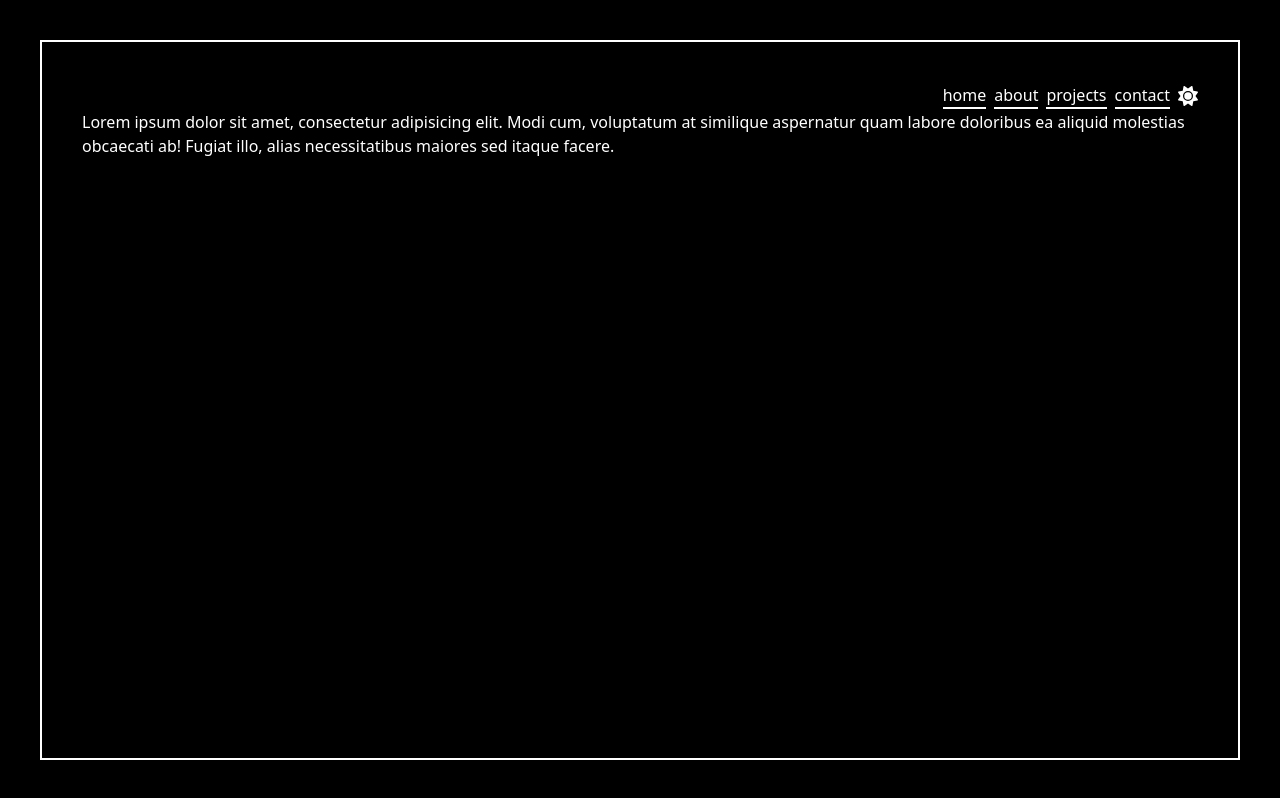
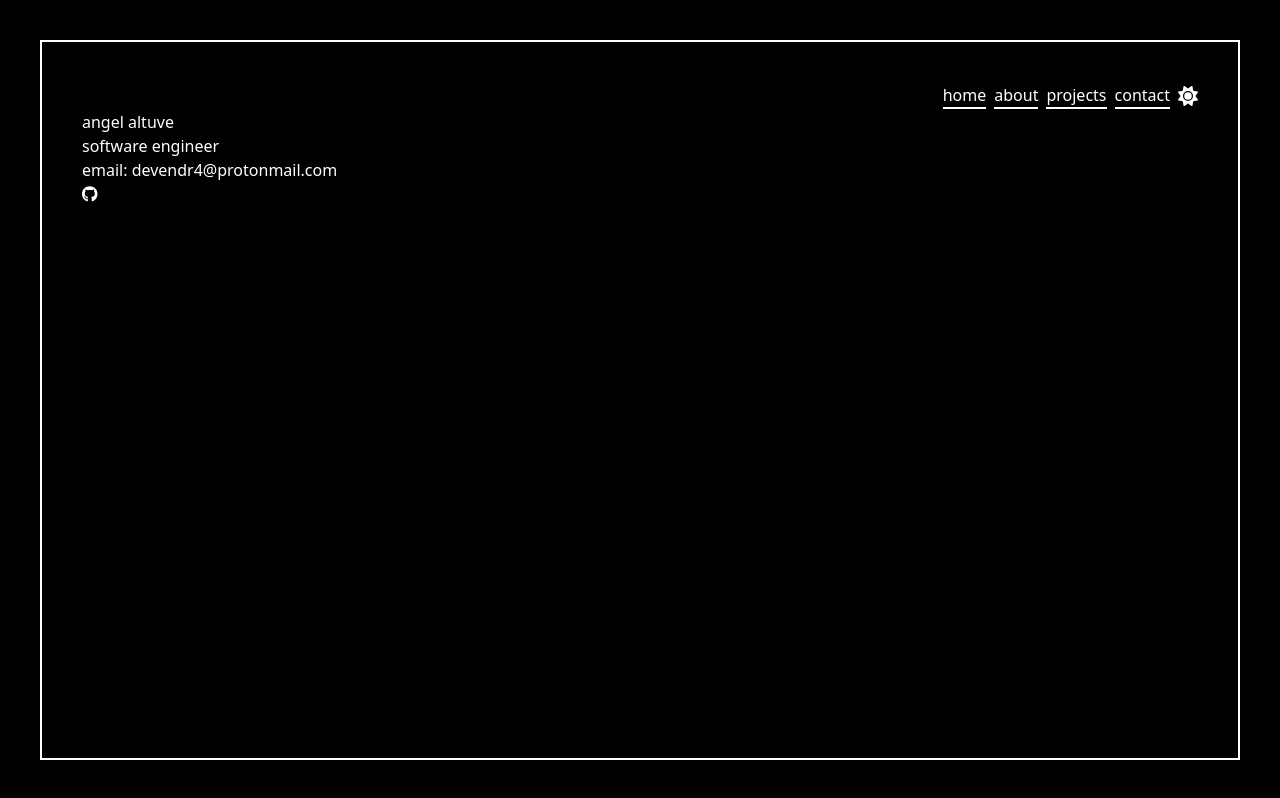
Before and after one commit to devendr4/portfolio-nuxt, a Nuxt app: page / in a window 1280 px wide. Built offline with nearby package versions, Linux system fonts and the light colour scheme.

Commit message:
index page

```diff
--- a/app.vue
+++ b/app.vue
@@ -12,7 +12,7 @@ const store = useRootStore();
       'h-screen p-10  md:p-30 xs:p-2'
     "
   >
-    <div class="border-2 h-full p-10">
+    <div class="border-2 h-full p-10 overflow-scroll">
       <NuxtLoadingIndicator />
       <NavBar />
       <NuxtPage />
--- a/pages/index.vue
+++ b/pages/index.vue
@@ -1,10 +1,20 @@
+<script setup>
+import { FontAwesomeIcon } from "@fortawesome/vue-fontawesome";
+</script>
+
 <template>
   <div>
-    <p>
-      Lorem ipsum dolor sit amet, consectetur adipisicing elit. Modi cum,
-      voluptatum at similique aspernatur quam labore doloribus ea aliquid
-      molestias obcaecati ab! Fugiat illo, alias necessitatibus maiores sed
-      itaque facere.
-    </p>
+    <p>angel altuve</p>
+    <p>software engineer</p>
+    <section>
+      <p>email: devendr4@protonmail.com</p>
+      <NuxtLink
+        to="https://github.com/devendr4"
+        rel="noreferrer"
+        target="_blank"
+      >
+        <FontAwesomeIcon :icon="['fab', 'github']" />
+      </NuxtLink>
+    </section>
   </div>
 </template>
```
Also changed, not shown: styles/global.css (added, +20 -0 lines).
